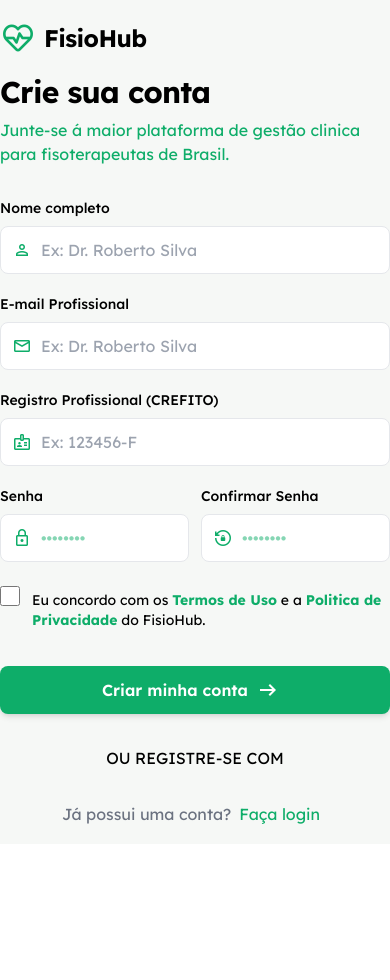
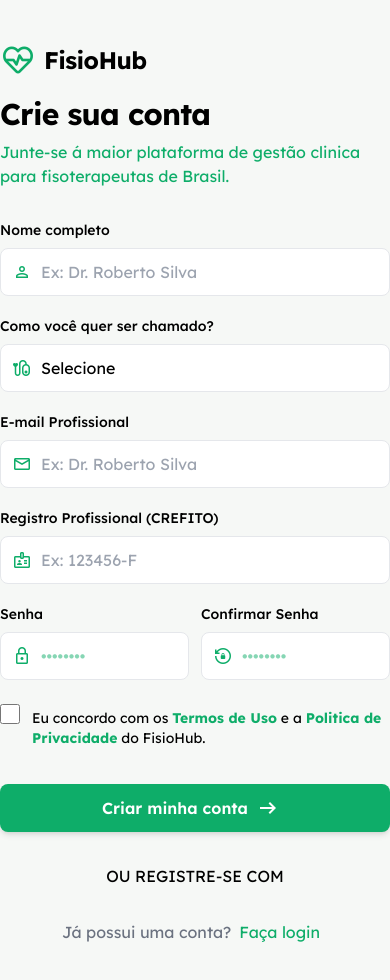
Before and after one commit to adrianjalonso/fisiohub, a React (Vite) app in the folder frontend/: page /cadastro in a window 390 px wide. Shown: the top 980 px of the page. Before the commit the page ends 844 px from the top, so only its background shows below. Built offline with nearby package versions, Linux system fonts and the light colour scheme.

Commit message:
adicionando escolha de titulos

```diff
--- a/frontend/src/Cadastro.tsx
+++ b/frontend/src/Cadastro.tsx
@@ -10,8 +10,8 @@ export default function Cadastro() {
 
   return(
     <>
-      <main className="flex justify-center items-center h-screen w-screen ">
-        <section className="flex flex-col justify-center items-center h-screen w-full lg:w-3/5 bg-primary-light" >
+      <main className="flex min-h-screen w-full">
+        <section className="flex flex-col items-center min-h-screen w-full py-10 lg:w-3/5 bg-primary-light" >
           <div className="w-full max-w-[480px] flex flex-col gap-8">
             <div className="flex flex-col gap-2">
               <div className="flex items-center gap-2 mb-2 text-primary">
@@ -28,7 +28,21 @@ export default function Cadastro() {
                   <span className="absolute flex items-center pl-3 pointer-events-none inset-x-0 inset-y-0">
                     <span className="material-symbols-outlined text-primary text-[20px]">person</span>
                   </span>
-                  <input className="w-full rounded-lg border border-primary. focus:outline-none focus:ring-2 focus:ring-primary/50 focus:border-primary h-12 pl-10 pr-4 placeholder:text-grey/50 transition-all" placeholder="Ex: Dr. Roberto Silva" type="text" />
+                  <input className="w-full rounded-lg border focus:outline-none focus:ring-2 focus:ring-primary/50 focus:border-primary h-12 pl-10 pr-4 placeholder:text-grey/50 transition-all" placeholder="Ex: Dr. Roberto Silva" type="text" />
+                </div>
+              </div>
+              <div className="flex flex-col gap-2">
+                <label className="text-sm font-medium ">Como você quer ser chamado?</label>
+                <div className="relative">
+                  <span className="absolute flex items-center pl-3 pointer-events-none inset-x-0 inset-y-0">
+                    <span className="material-symbols-outlined text-primary text-[20px]">pacemaker</span>
+                  </span>
+                  <select className="w-full h-12 pl-10 pr-10 rounded-lg border focus:outline-none focus:ring-2 focus:ring-primary/50 focus:border-primary transition-all appearance-none bg-white text-grey" name="" id="">
+                    <option value="">Selecione</option>
+                    <option value="">Dr.</option>
+                    <option value="">Dra.</option>
+                    <option value="">Nenhum</option>
+                  </select>
                 </div>
               </div>
               <div className="flex flex-col gap-2">
@@ -37,7 +51,7 @@ export default function Cadastro() {
                   <span className="absolute flex items-center pl-3 pointer-events-none inset-x-0 inset-y-0">
                     <span className="material-symbols-outlined text-primary text-[20px]">mail</span>
                   </span>
-                  <input className="w-full rounded-lg border border-primary. focus:outline-none focus:ring-2 focus:ring-primary/50 focus:border-primary h-12 pl-10 pr-4 placeholder:text-grey/50 transition-all" placeholder="Ex: Dr. Roberto Silva" type="text" />
+                  <input className="w-full rounded-lg border focus:outline-none focus:ring-2 focus:ring-primary/50 focus:border-primary h-12 pl-10 pr-4 placeholder:text-grey/50 transition-all" placeholder="Ex: Dr. Roberto Silva" type="text" />
                 </div>
               </div>
               <div className="flex flex-col gap-2">
@@ -46,7 +60,7 @@ export default function Cadastro() {
                   <span className="absolute flex items-center pl-3 pointer-events-none inset-x-0 inset-y-0">
                     <span className="material-symbols-outlined text-primary text-[20px]">badge</span>
                   </span>
-                  <input className="w-full rounded-lg border border-primary. focus:outline-none focus:ring-2 focus:ring-primary/50 focus:border-primary h-12 pl-10 pr-4 placeholder:text-grey/50 transition-all" placeholder="Ex: 123456-F" type="text" />
+                  <input className="w-full rounded-lg border focus:outline-none focus:ring-2 focus:ring-primary/50 focus:border-primary h-12 pl-10 pr-4 placeholder:text-grey/50 transition-all" placeholder="Ex: 123456-F" type="text" />
                 </div>
               </div>
               <div className="flex flex-row gap-3">
@@ -58,7 +72,7 @@ export default function Cadastro() {
                     <span className="absolute flex items-center pl-3 pointer-events-none inset-x-0 inset-y-0">
                       <span className="material-symbols-outlined text-primary text-[20px]">lock</span>
                     </span>
-                    <input className="w-full rounded-lg border border-primary. focus:outline-none focus:ring-2 focus:ring-primary/50 focus:border-primary h-12 pl-10 pr-4 placeholder:text-primary/50 transition-all" placeholder="••••••••"  />
+                    <input className="w-full rounded-lg border focus:outline-none focus:ring-2 focus:ring-primary/50 focus:border-primary h-12 pl-10 pr-4 placeholder:text-primary/50 transition-all" placeholder="••••••••"  />
                     <button  type="button" className="absolute inset-y-0 right-0 flex items-center pr-3 text-primary hover:text-black">
                       <span className="material-symbols-outlined text-primary text-[20px] hover:text-black"></span>
                     </button>
@@ -72,7 +86,7 @@ export default function Cadastro() {
                     <span className="absolute flex items-center pl-3 pointer-events-none inset-x-0 inset-y-0">
                       <span className="material-symbols-outlined text-primary text-[20px]">lock_reset</span>
                     </span>
-                    <input className="w-full rounded-lg border border-primary. focus:outline-none focus:ring-2 focus:ring-primary/50 focus:border-primary h-12 pl-10 pr-4 placeholder:text-primary/50 transition-all" placeholder="••••••••"  />
+                    <input className="w-full rounded-lg border focus:outline-none focus:ring-2 focus:ring-primary/50 focus:border-primary h-12 pl-10 pr-4 placeholder:text-primary/50 transition-all" placeholder="••••••••"  />
                     <button  type="button" className="absolute inset-y-0 right-0 flex items-center pr-3 text-primary hover:text-black">
                       <span className="material-symbols-outlined text-primary text-[20px] hover:text-black"></span>
                     </button>
@@ -99,8 +113,8 @@ export default function Cadastro() {
             <p  className="flex justify-center text-gray-500" >Já possui uma conta? <Link to="/cadastro" className="text-primary mx-2 hover:underline hover:cursor-pointer">Faça login</Link></p>
           </div>
         </section>
-        <section className=" hidden lg:flex flex-col relative justify-center items-center h-screen w-2/5 overflow-hidden">
-          <img className=" object-cover object-center absolute inset-0 w-full h-full bg-cover bg-center " src="https://lh3.googleusercontent.com/aida-public/AB6AXuAIeJZZryymAKbtCjRZUiZng9G9Z2Uecwuyl5fNiqUHJTgDLf6tkbQbifHN7cmG8d0n0Ch60TTSilDFMvYnTftPcsI-BkByTKi6GJ8dZpgWk94j9FKShDk13sQomWfdXv73oAdLsBHw5BVn696BLwQ5rKIZPY-eLA-tlu_dv0pW5LVSAIsUNJ4TofpuCG1Wrvu3qtk8HEPnYgvBWQQI_d5g5SYM--IDhVGVKdMKMXPQq7hvsvcYOlXiLEMhWdGGM0wS-0TE0af781g" alt="Fisio" />
+        <section className=" hidden lg:flex flex-col justify-center items-center min-h-screen w-2/5 overflow-hidden sticky top-0">
+          <img className="object-cover object-center absolute inset-0 w-full h-full" src="https://lh3.googleusercontent.com/aida-public/AB6AXuAIeJZZryymAKbtCjRZUiZng9G9Z2Uecwuyl5fNiqUHJTgDLf6tkbQbifHN7cmG8d0n0Ch60TTSilDFMvYnTftPcsI-BkByTKi6GJ8dZpgWk94j9FKShDk13sQomWfdXv73oAdLsBHw5BVn696BLwQ5rKIZPY-eLA-tlu_dv0pW5LVSAIsUNJ4TofpuCG1Wrvu3qtk8HEPnYgvBWQQI_d5g5SYM--IDhVGVKdMKMXPQq7hvsvcYOlXiLEMhWdGGM0wS-0TE0af781g" alt="Fisio" />
           <div className=" absolute bottom-0 left-0 right-0 z-20 p-12 text-white">
             <div className="max-w-lg">
               <div className="inline-flex items-center justify-center p-2 bg-white/20 backdrop-blur-md rounded-lg mb-6 border border-white/10">
--- a/frontend/src/index.css
+++ b/frontend/src/index.css
@@ -4,8 +4,12 @@
 @tailwind components;
 @tailwind utilities;
 
-body,html {
+body,html, #root {
 width: 100vw;
 height: 100vh;
 font-family: 'Lexend', sans-serif;
 }
+
+body{
+  overflow-x: hidden;
+}
```
